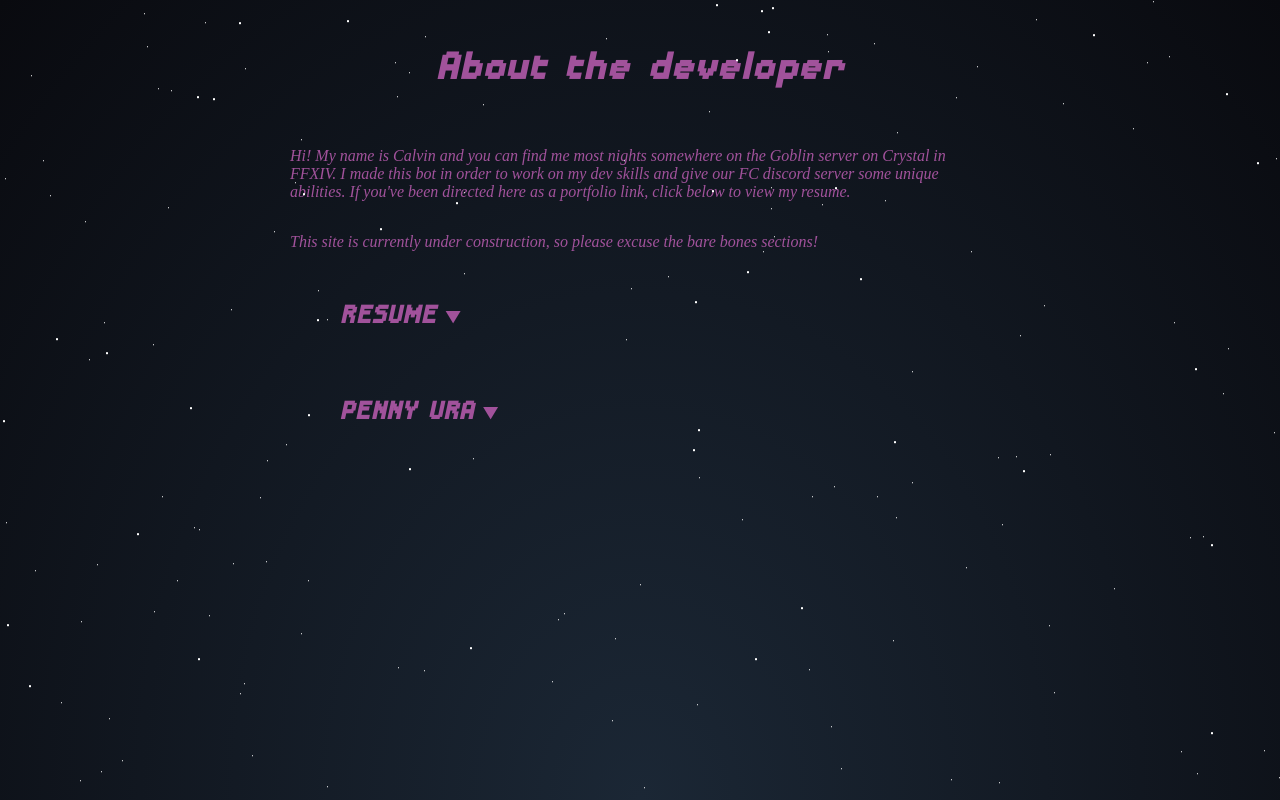
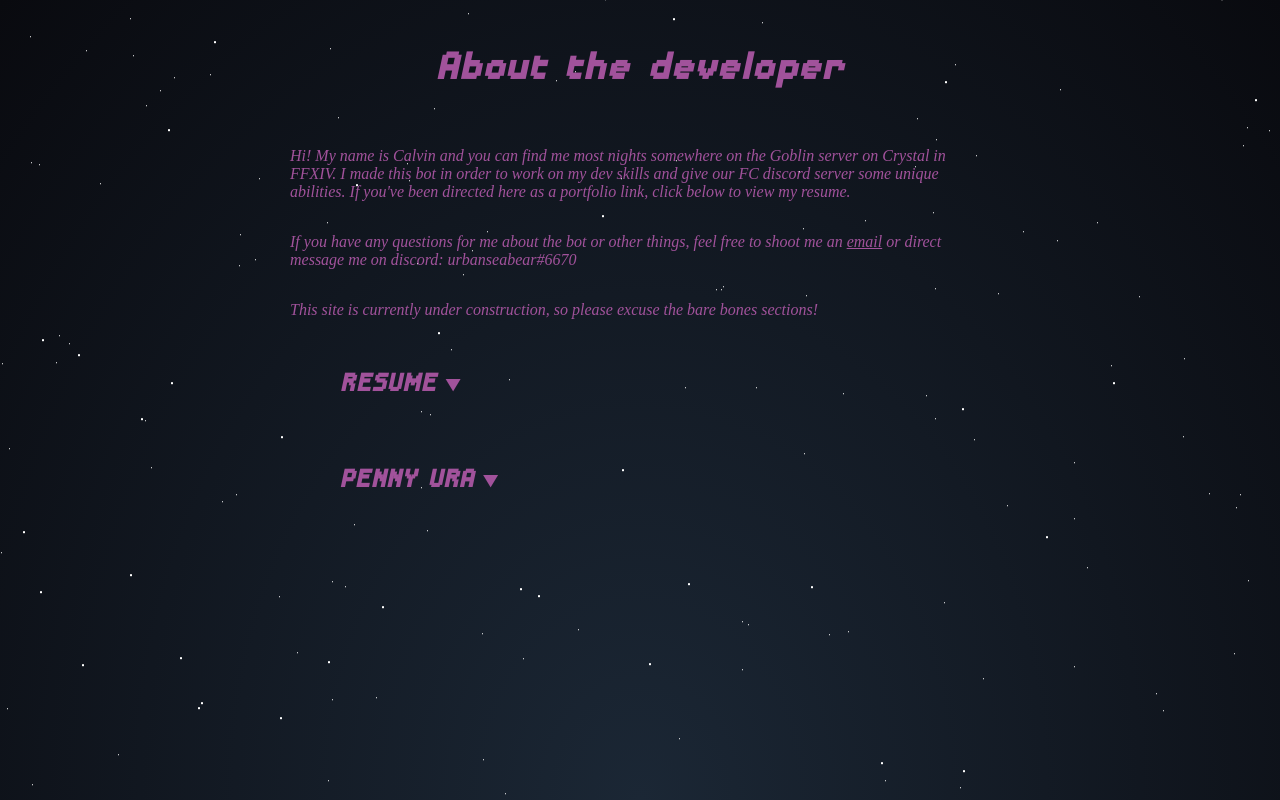
Before and after one commit to urbanseabear/robopennysite, a Next.js app: page /about in a window 1280 px wide. Shown: the top 800 px of the page. Built offline with nearby package versions, Linux system fonts and the light colour scheme; a web font is replaced by a local one.

Commit message:
tried adding scrolling

```diff
--- a/pages/about.jsx
+++ b/pages/about.jsx
@@ -13,10 +13,10 @@ function About() {
   const [showPics, setShowPics] = useState("hidden");
 
   return (
-    <div>
+    <div >
       <div id="stars"></div>
       <div id="stars2"></div>
-      <div className={styles.container}>
+
       <Head>
         <title>Robo Penny</title>
         <link rel="icon" href="/favicon.ico" />
@@ -35,7 +35,7 @@ function About() {
         </div>
         </div>
       </Head>
-
+      <div className={styles.container}>
         <h2 className={styles.title}>About the developer</h2>
         <p className={styles.about}>
           <i>
@@ -46,6 +46,7 @@ function About() {
 
           </i>
         </p>
+        <p className={styles.about}><i>If you have any questions for me about the bot or other things, feel free to shoot me an <a className={styles.email} href='mailto:calvin.rudy@gmail.com' target='_blank' >email</a> or direct message me on discord: urbanseabear#6670</i></p>
         <p className={styles.about}><i>This site is currently under construction, so please excuse the bare bones sections!</i></p>
         <div className={styles.drops}>
         <h3
@@ -81,18 +82,13 @@ function About() {
           height={300}
           style={{ visibility: showPics }}
         />
-
-
+        <p>meow</p>
         <Modal
         isShowing={isShowing}
         hide={toggle}
         />
         </div>
-
-
-
       </div>
-      <div></div>
     </div>
   );
 }
--- a/styles/About.module.scss
+++ b/styles/About.module.scss
@@ -1,10 +1,15 @@
 .container {
   min-height: 10vh;
-  padding: 0 0.5rem;
   display: flex;
   flex-direction: column;
   justify-content: center;
   align-items: center;
+  overflow-y: scroll;
+  -ms-overflow-style: none;
+  scrollbar-width: none;
+}
+.container::-webkit-scrollbar {
+   display: none;
 }
 
 .title {
@@ -44,3 +49,10 @@
         text-decoration: underline;
     }
 }
+
+.email {
+    text-decoration: underline;
+}
+.email:hover {
+    color: rgb(87, 41, 83);
+  }
--- a/styles/globals.scss
+++ b/styles/globals.scss
@@ -71,7 +71,9 @@ body {
     margin-left: auto;
     font-size: 2rem;
     .badgob {
+      font-size: 2rem;
       padding-right: 1rem;
+      transition: font-size linear;
     }
       .bgtext {
       visibility: visible;
```
